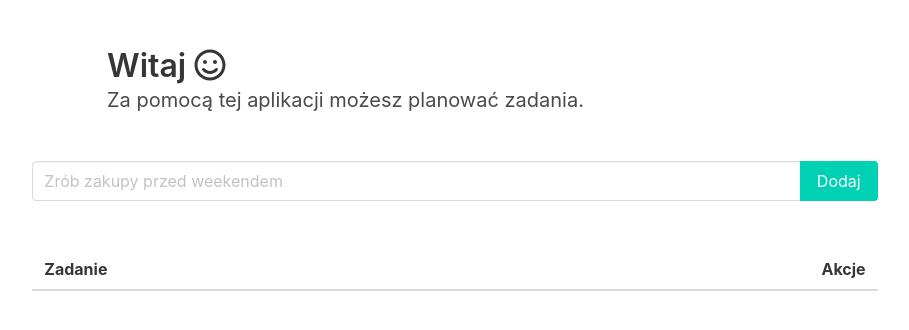
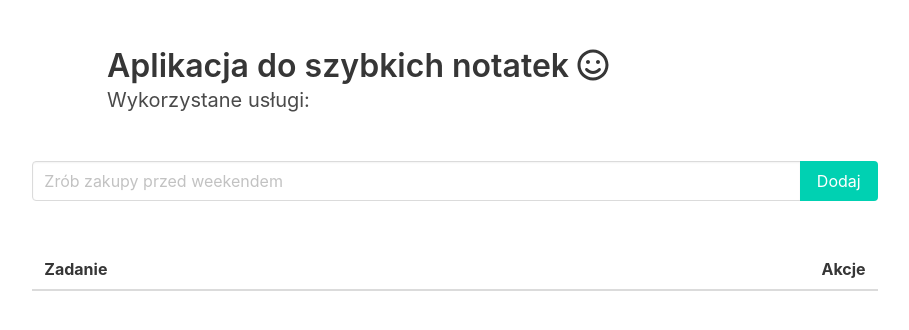
Before and after one commit to SunSirHC/todo-list, a website: page client/index.html in a window 1280 px wide. Shown: the whole page, without its empty margins (185-1094 px from the left). Drawn offline with nearby package versions, Linux system fonts and the light colour scheme; no server answers.

Commit message:
Update index.html

```diff
--- a/client/index.html
+++ b/client/index.html
@@ -12,8 +12,8 @@
       <div class="section">
         <div class="columns is-centered">
           <div class="column is-8">
-            <h1 class="title">Witaj <i class="far fa-smile"></i></h1>
-            <h2 class="subtitle">Za pomocą tej aplikacji możesz planować zadania.</h2>
+            <h1 class="title">Aplikacja do szybkich notatek <i class="far fa-smile"></i></h1>
+            <h2 class="subtitle">Wykorzystane usługi: </h2>
           </div>
         </div>
       </div>
```
